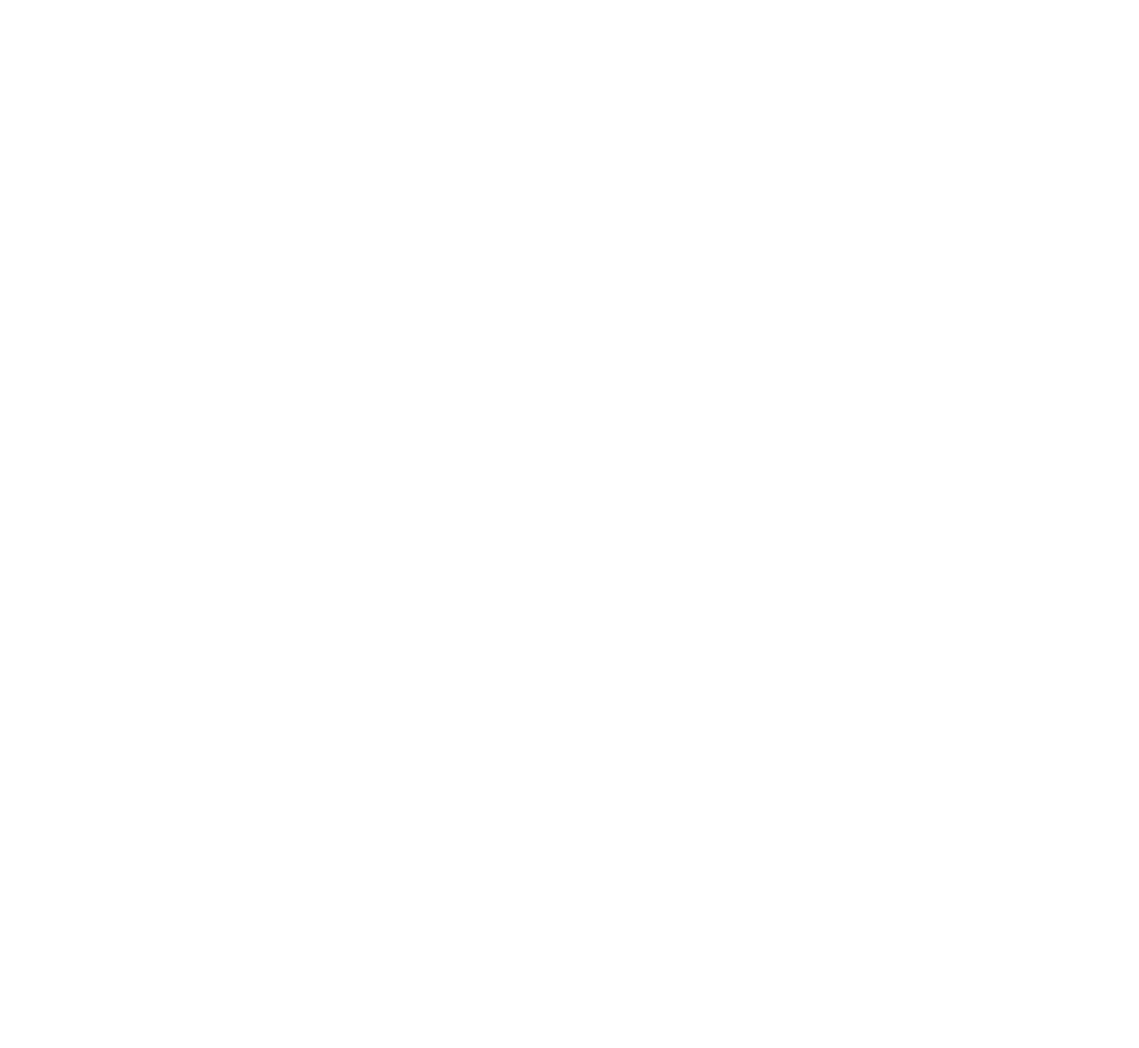
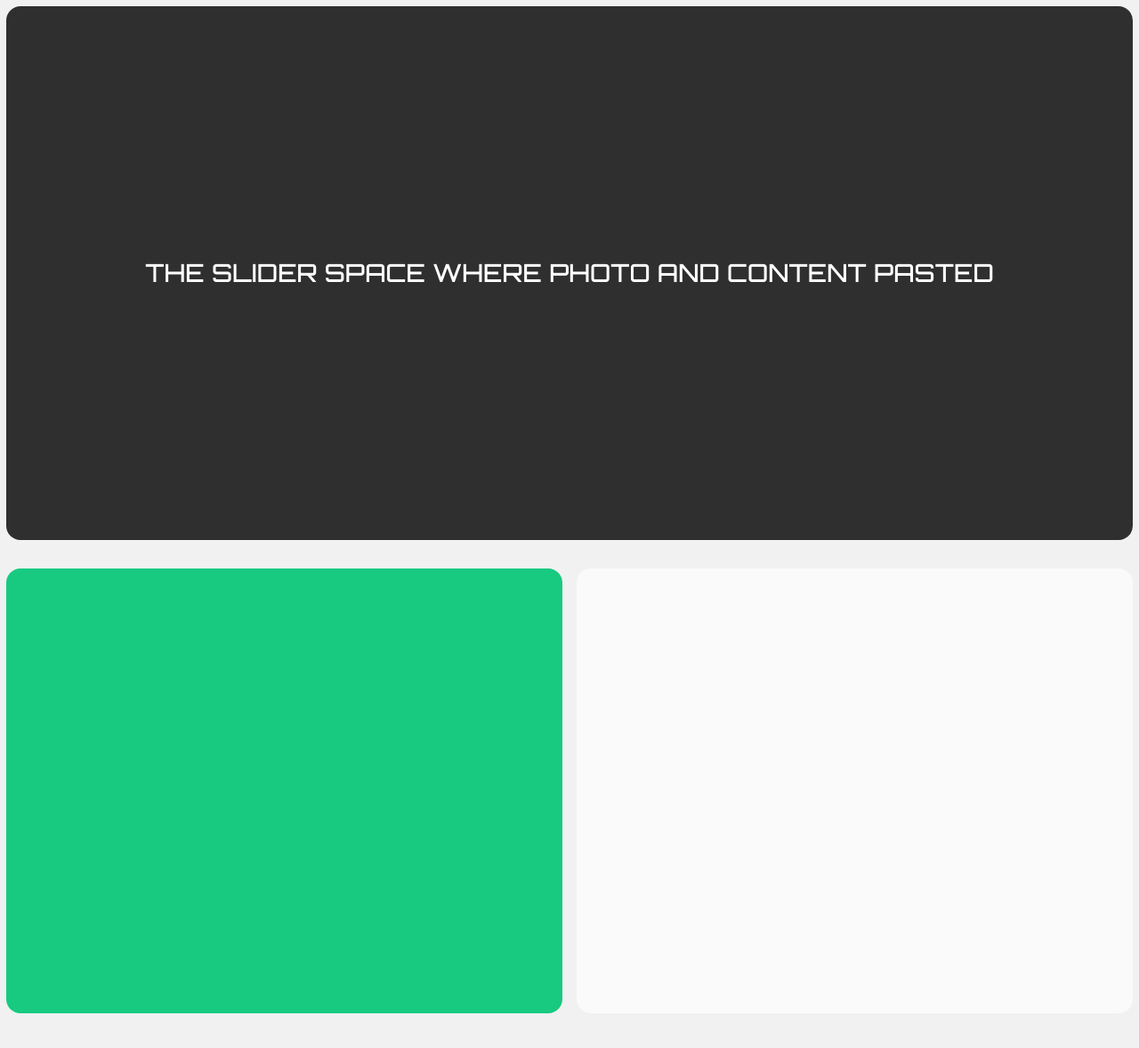
Before and after one commit to JOBIN456/PortFolio, a Django app: page / in a window 1280 px wide. Before the commit the page is empty. Shown: the whole page at 89% size. Before the commit the page ends 800 px from the top, so only its background shows below. Run offline with Django 5.2, Linux system fonts and the light colour scheme.

Commit message:
feat: add portfolio layout structure

```diff
--- a/my_portfolio/my_portfolio/settings.py
+++ b/my_portfolio/my_portfolio/settings.py
@@ -116,6 +116,9 @@ USE_TZ = True
 # https://docs.djangoproject.com/en/5.2/howto/static-files/
 
 STATIC_URL = 'static/'
+STATICFILES_DIRS = [
+    os.path.join(BASE_DIR, 'static'),
+]
 
 # Default primary key field type
 # https://docs.djangoproject.com/en/5.2/ref/settings/#default-auto-field
--- /dev/null
+++ b/my_portfolio/static/css/main.css
@@ -0,0 +1,61 @@
+*{
+    padding: 0;
+    margin: 0;
+    font-family: "Orbitron", sans-serif;
+    font-optical-sizing: auto;
+    font-weight: 600;
+    font-style: normal;
+}
+
+:root{
+    --greenpattern:#17ca80;
+    --gerydarkpattern:#2f2f2f;
+    --whitepatern:#fafafa;
+    --greypettern:#f1f1f1;
+}
+
+
+.main_div{
+    padding: .45rem;
+    background-color:var(--greypettern);
+
+}
+.thecarousel{
+ height: 600px;
+ width: 100%;
+background-color: #2f2f2f;
+border-radius: 1rem;
+text-align: center;
+display: flex;
+position: relative;
+justify-content: center;
+align-items: center;
+
+}
+section{
+    margin-bottom: 2rem;
+}
+.thecarousel h3 {
+    margin: 0;
+    color: rgb(255, 255, 255);
+}
+.thegridabout{
+   display: grid;
+   grid-template-columns: auto auto;
+    height: 500px;
+    gap: 1rem;
+
+
+}
+.imagegrid{
+ background-color: #17ca80;
+ border-radius: 1rem;
+ height: 100%;
+
+}
+.contentgrid{
+    border-radius: 1rem;
+    background-color: var(--whitepatern);
+    height: 100%;
+
+}
--- a/my_portfolio/template/base.html
+++ b/my_portfolio/template/base.html
@@ -1,11 +1,51 @@
+
+{% load static %}
+
 <!DOCTYPE html>
 <html lang="en">
-<head>
-    <meta charset="UTF-8">
-    <meta name="viewport" content="width=device-width, initial-scale=1.0">
-    <title>Document</title>
-</head>
-<body>
+  <head>
+    <meta charset="UTF-8" />
+    <meta name="viewport" content="width=device-width, initial-scale=1.0" />
+    <title>JOBIN JOSE | PORTFOLIO</title>
+    <link rel="preconnect" href="https://fonts.googleapis.com" />
+    <link rel="preconnect" href="https://fonts.gstatic.com" crossorigin />
+    <link
+      href="https://fonts.googleapis.com/css2?family=Orbitron:wght@400..900&display=swap"
+      rel="stylesheet"
+    />
+    <link href="https://cdn.jsdelivr.net/npm/bootstrap@5.3.8/dist/css/bootstrap.min.css" rel="stylesheet" integrity="sha384-sRIl4kxILFvY47J16cr9ZwB07vP4J8+LH7qKQnuqkuIAvNWLzeN8tE5YBujZqJLB" crossorigin="anonymous">
+    <link rel="stylesheet" href="{% static 'css/main.css' %}">
 
-</body>
+  </head>
+  <body>
+    <div class="main_div">
+        <section class="slidermain">
+            <div class="thecarousel">
+               <h3>THE SLIDER SPACE WHERE PHOTO AND CONTENT PASTED</h3>
+            </div>
+        </section>
+
+        <section class="about-us">
+               <div class="thegridabout">
+                   <div class="imagegrid">
+
+                   </div>
+                   <div class="contentgrid">
+
+                   </div>
+               </div>
+        </section>
+
+
+    </div>
+
+
+
+
+
+
+    <script src="https://cdn.jsdelivr.net/npm/bootstrap@5.3.8/dist/js/bootstrap.bundle.min.js" integrity="sha384-FKyoEForCGlyvwx9Hj09JcYn3nv7wiPVlz7YYwJrWVcXK/BmnVDxM+D2scQbITxI" crossorigin="anonymous"></script>
+
+  </body>
+
 </html>
```
Also changed, not shown: my_portfolio/db.sqlite3 (added).
